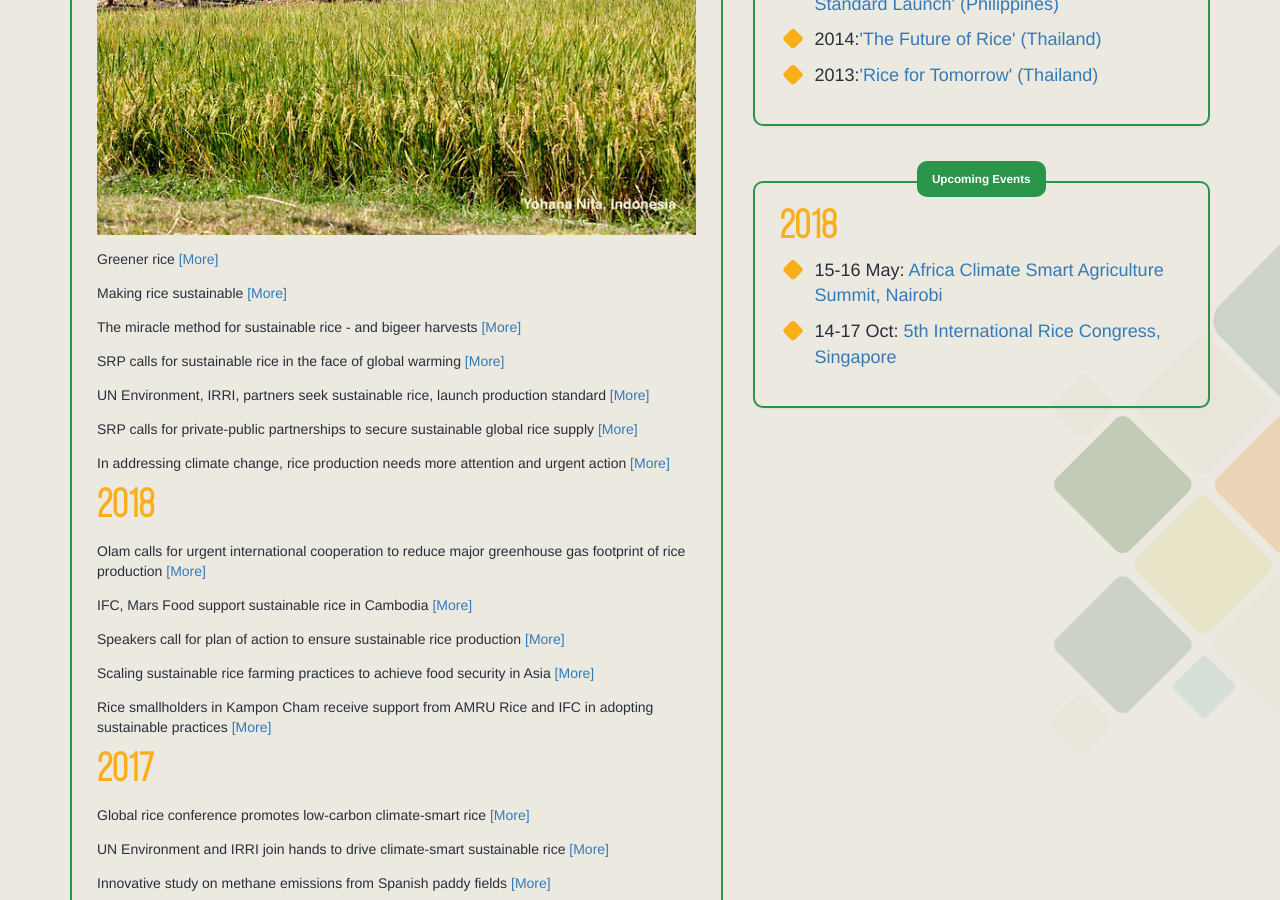
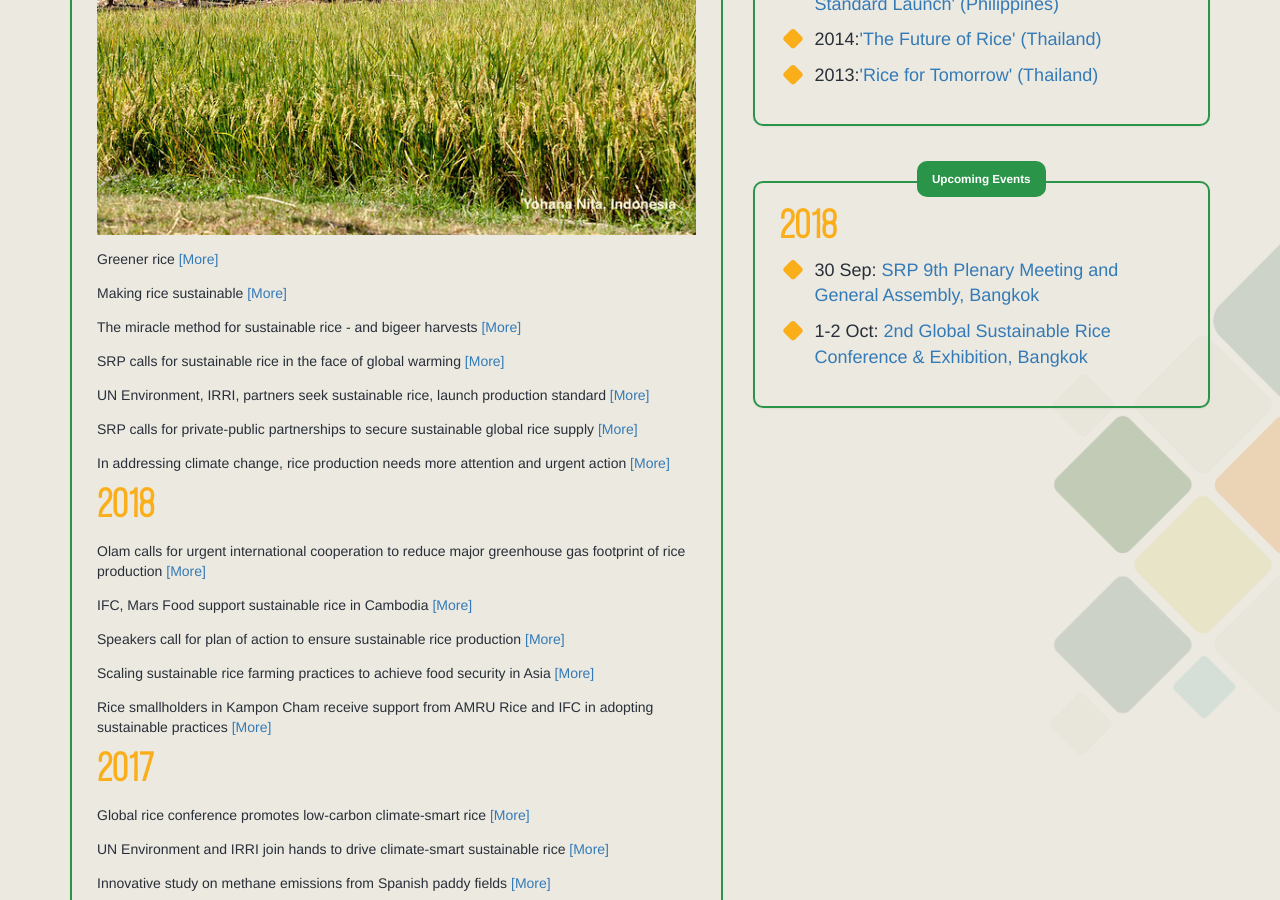
Before and after one commit to sustainablericeplatform/sustainablericeplatform.github.io, a Jekyll site: the page built from News-and-Events/index.html, in a window 1280 px wide and 900 px high, scrolled down 826 px. Built offline with Jekyll 4.4.1, drawn with Linux system fonts in a browser that asks for light colours.

Commit message:
Update index.html

```diff
--- a/News-and-Events/index.html
+++ b/News-and-Events/index.html
@@ -82,8 +82,8 @@ layout: default
                             <li><i class="fa fa-square"></i> <a  href="https://cop23.com.fj" target="_blank">COP23 UN Climate Change Conference, 6-17 Nov 2017 (Bonn, Germany)</a></li>
                             <li><i class="fa fa-square"></i>27 Feb: <a href="http://hybrid-rice.org/" target="_blank">International Hybrid Rice Symposium 2018, Yogyakarta</a></li>
                             <li><i class="fa fa-square"></i>27-28 Mar: <a href="http://www.responsiblebusiness.com/forum/responsible-business-forum-on-food-and-agriculture-2018/" target="_blank">Responsible Business Forum on Food and Agriculture 2018, Jakarta</a></li>-->
-                            <li><i class="fa fa-square"></i>15-16 May: <a href="http://csa-africa.aidforum.org/" target="_blank">Africa Climate Smart Agriculture Summit, Nairobi</a></li>
-                            <li><i class="fa fa-square"></i>14-17 Oct: <a href="https://sites.google.com/a/irri.org/ricecongress/irc2018" target="_blank">5th International Rice Congress, Singapore</a></li>
+                            <li><i class="fa fa-square"></i>30 Sep: <a href="laspinas@un.org" target="_blank">SRP 9th Plenary Meeting and General Assembly, Bangkok</a></li>
+                            <li><i class="fa fa-square"></i>1-2 Oct: <a href="https://www.sustainablericeconference.org/" target="_blank">2nd Global Sustainable Rice Conference & Exhibition, Bangkok</a></li>
                         </ul>
                     </div>
                 </div>
```
